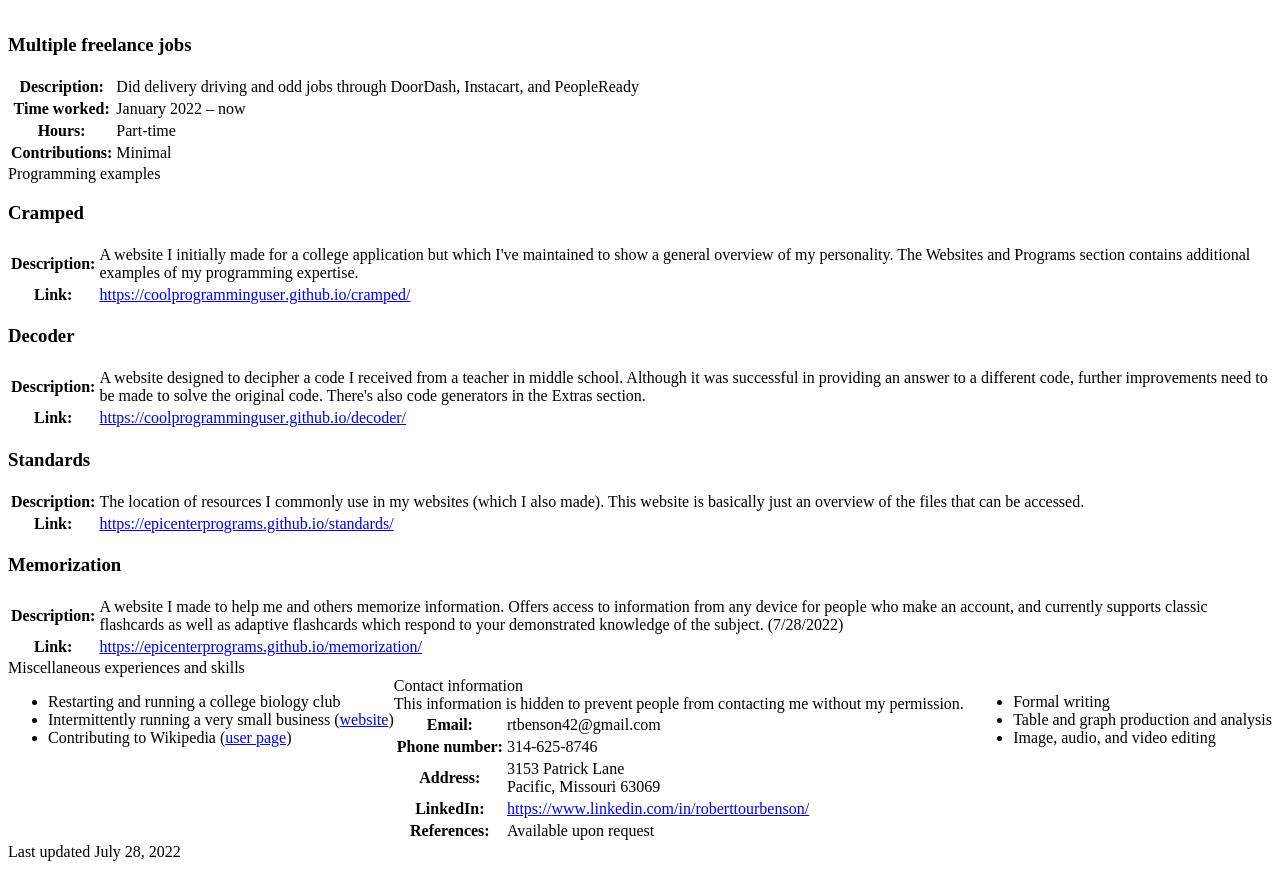
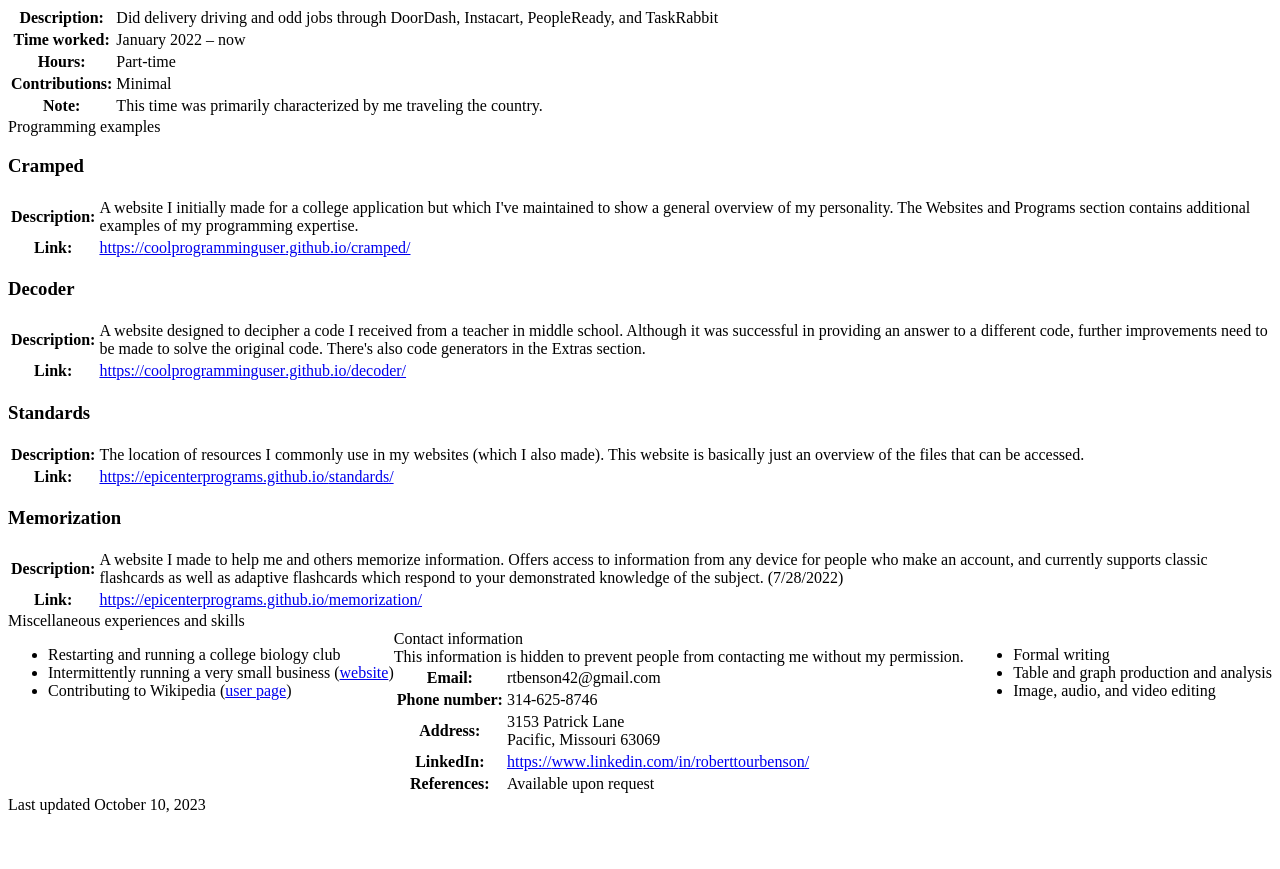
Before and after one commit to CoolProgrammingUser/resume, a plain HTML site: page index.html in a window 1280 px wide. Shown: the part 1518-2387 px from the top of the page. After the commit the page ends 2340 px from the top, so only its background shows below. Drawn offline with Linux system fonts and the light colour scheme; a script that the page names is missing; a small style sheet from the web is missing.

Commit message:
made minor updates

```diff
--- a/index.html
+++ b/index.html
@@ -65,11 +65,11 @@
 				<div class="summary">
 					Profile
 				</div>
-				<img src="Profile picture.jpg" id="profilePicture" loading="lazy">
+				<img src="1-20-2023 profile picture.jpg" id="profilePicture" loading="lazy">
 				<table class="labeled-list">
 					<tr>
 						<th>Age:</th>
-						<td><span id="age"></span> (always up-to-date)</td>
+						<td><span id="age"></span> (updates automatically)</td>
 					</tr>
 					<tr>
 						<th>Education:</th>
@@ -208,7 +208,7 @@
 				<table class="labeled-list">
 					<tr>
 						<th>Description:</th>
-						<td>Did delivery driving and odd jobs through DoorDash, Instacart, and PeopleReady</td>
+						<td>Did delivery driving and odd jobs through DoorDash, Instacart, PeopleReady, and TaskRabbit</td>
 					</tr>
 					<tr>
 						<th>Time worked:</th>
@@ -221,6 +221,10 @@
 					<tr>
 						<th>Contributions:</th>
 						<td>Minimal</td>
+					</tr>
+					<tr>
+						<th>Note:</th>
+						<td>This time was primarily characterized by me traveling the country.</td>
 					</tr>
 				</table>
 			</div>
@@ -339,7 +343,7 @@
 			</div>
 		</main>
 		<footer>
-			Last updated July 28, 2022
+			Last updated October 10, 2023
 		</footer>
 	</body>
 </html>
```
Also changed, not shown: 1-20-2023 profile picture.jpg (added), Profile picture.jpg (deleted).
